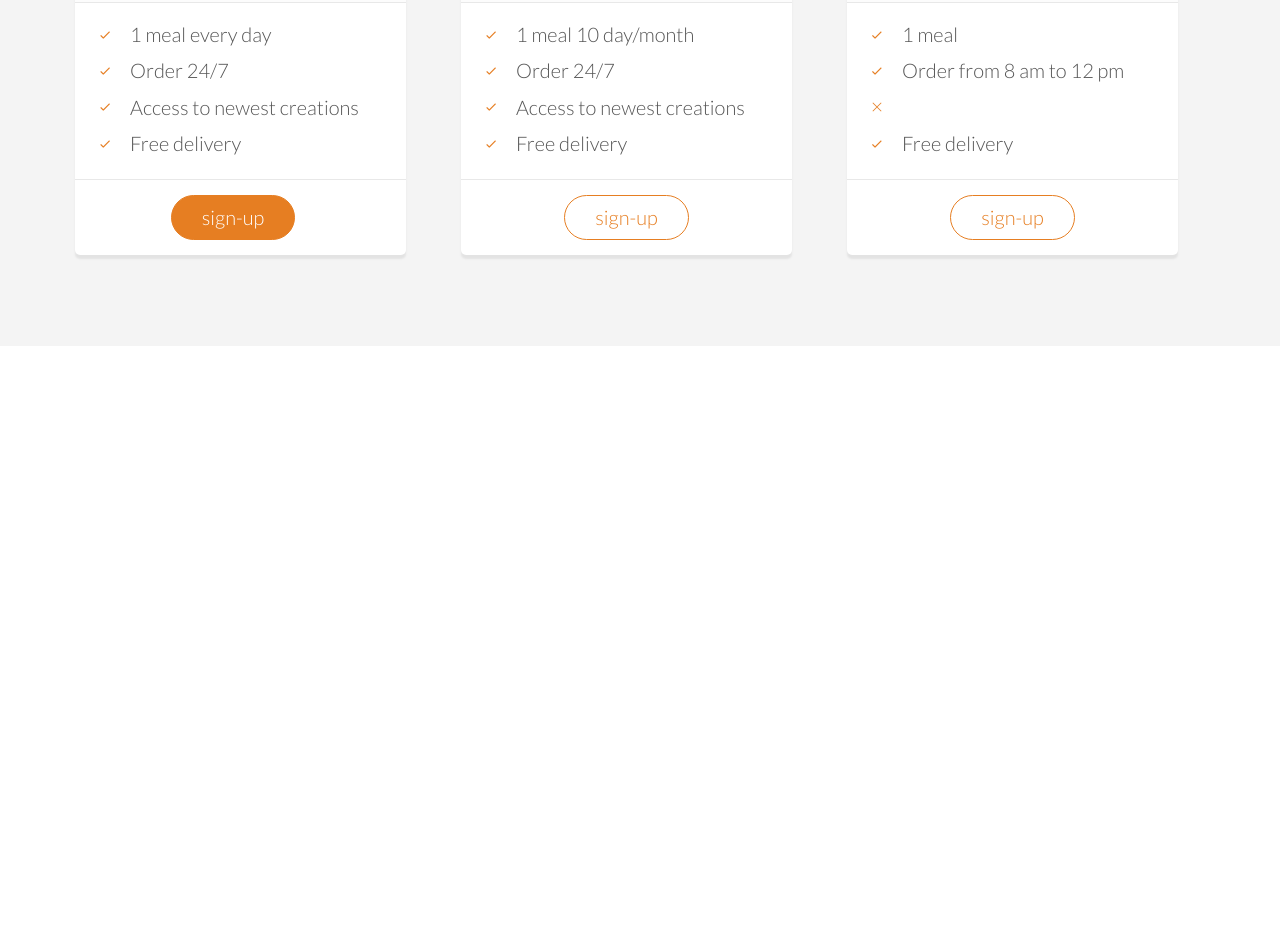
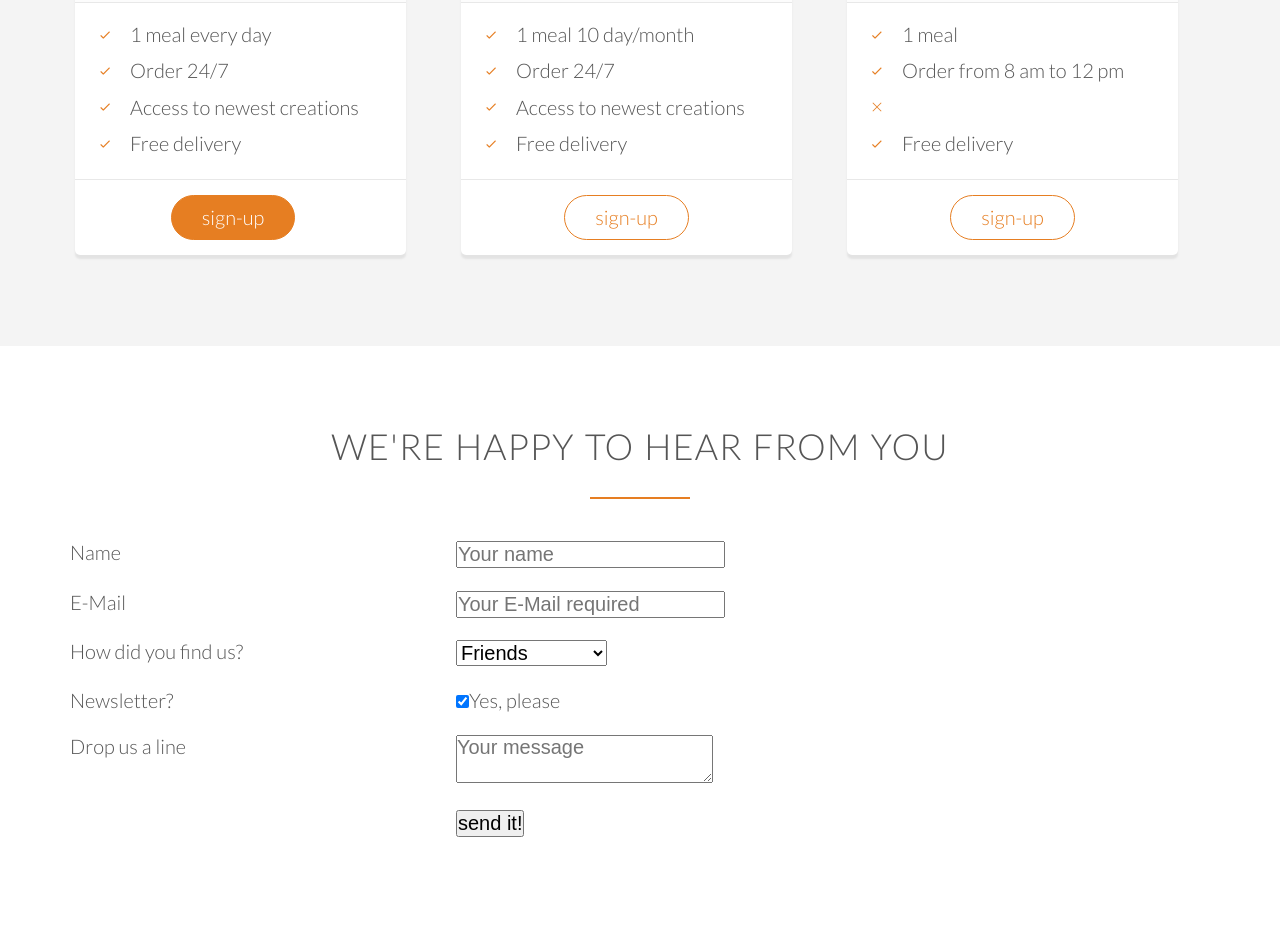
Before and after one commit to udaykumar1113/omni-food, a plain HTML site: page index.html in a window 1280 px wide. Shown: the part 4288-5216 px from the top of the page. Before the commit the page ends 4634 px from the top, so only its background shows below. Drawn offline with Linux system fonts and the light colour scheme; files whose address does not match are found by name.

Commit message:
Added form section in HTML

```diff
--- a/index.html
+++ b/index.html
@@ -297,13 +297,80 @@
                 </div>
             </div>
         </section>
+
+        <section class="form">
+            <div class="row">
+                <h2>We're happy to hear from you</h2>
+            </div>
+            <div class="row">
+                <form method="post" action="#" class="contact-form">
+                    <div class="row">
+                        <div class="col span-1-of-3">
+                            <label for="name">Name</label>
+                        </div>
+                        <div class="col span 2-of-3">
+                            <input type="text" name="name" id="name" placeholder="Your name" required>
+                        </div>
+                    </div>
+                    <div class="row">
+                        <div class="col span-1-of-3">
+                            <label for="email">E-Mail</label>
+                        </div>
+                        <div class="col span 2-of-3">
+                            <input type="email" name="email" id="email" placeholder="Your E-Mail required">
+                        </div>
+                    </div>
+                    <div class="row">
+                        <div class="col span-1-of-3">
+                            <label for="find-us">How did you find us?</label>
+                        </div>
+                        <div class="col span 2-of-3">
+                            <select name="find-us" id="find-us">
+                                <option value="friends" selected>Friends</option>
+                                <option value="search">Search engine</option>
+                                <option value="ad">Advertisement</option>
+                                <option value="other">Other</option>
+                            </select>
+                        </div>
+                    </div>
+                    <div class="row">
+                        <div class="col span-1-of-3">
+                            <label for="news">Newsletter?</label>
+                        </div>
+                        <div class="col span 2-of-3">
+                            <input type="checkbox" name="news" id="news" checked>Yes, please
+                        </div>
+                    </div>
+                    <div class="row">
+                        <div class="col span-1-of-3">
+                            <label for="message">Drop us a line</label>
+                        </div>
+                        <div class="col span 2-of-3">
+                            <textarea name="message" id="message" placeholder="Your message"></textarea>
+                        </div>
+                    </div>
+                    <div class="row">
+                        <div class="col span-1-of-3">
+                            <label>&nbsp</label>
+                        </div>
+                        <div class="col span 2-of-3">
+                            <input type="submit" value="send it!">
+                        </div>
+                    </div>
+                </form>
+            </div>
+        </section>
     </body>
 </html>
 
 <!--
-Plan 3: Starter
-19$ per meal
-1 meal
-Order from 8 am to 12 pm
-Free delivery
+Section 7: Contact form
+Title: We're happy to hear from you
+
+Fields to include:
+Name
+Email
+How did you find us?
+Newsletter
+Drop us a line
 -->
```
